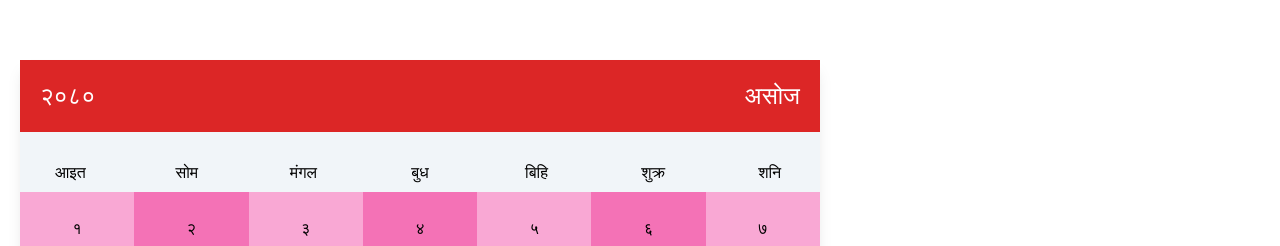
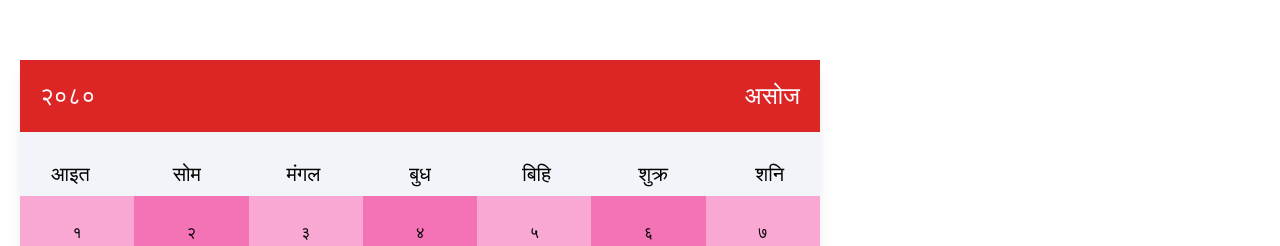
Before and after one commit to aakash-22ak/digitalCalendar, a Next.js app: page / in a window 1280 px wide. Shown: the part 110-356 px from the top of the page. Built offline with nearby package versions, Linux system fonts and the light colour scheme.

Commit message:
Calendar Design

```diff
--- a/src/components/Calendar.jsx
+++ b/src/components/Calendar.jsx
@@ -44,7 +44,7 @@ export default function Calendar() {
         <div className="grid grid-cols-7 bg-slate-100 gap-4 pt-5 ">
           {days.map((day, index) => {
             return (
-              <div key={index} className=" p-2 text-center">
+              <div key={index} className=" p-2 text-center text-xl">
                 {day}
               </div>
             );
@@ -56,11 +56,17 @@ export default function Calendar() {
             return (
               <>
                 {isEven ? (
-                  <div key={index} className="bg-pink-300 p-6 text-center">
+                  <div
+                    key={index}
+                    className="bg-pink-300 p-6 text-center hover:bg-pink-500 transition ease-in-out duration-300"
+                  >
                     {item}
                   </div>
                 ) : (
-                  <div key={index} className="bg-pink-400 p-6 text-center">
+                  <div
+                    key={index}
+                    className="bg-pink-400 p-6 text-center hover:bg-pink-500 transition ease-in-out duration-300"
+                  >
                     {item}
                   </div>
                 )}
```
